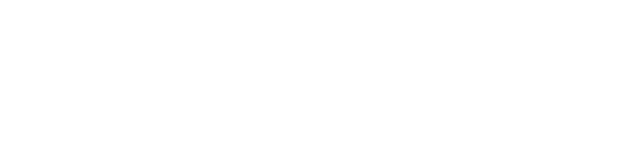
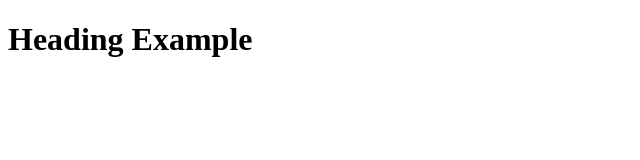
Before and after one commit to UbuntuJohn/wsd, a plain HTML site: page index.html in a window 1280 px wide. Shown: the whole page, without its empty margins (0-640 px from the left). Drawn offline with Linux system fonts and the light colour scheme.

Commit message:
Added a heading tag

```diff
--- a/index.html
+++ b/index.html
@@ -5,7 +5,7 @@
 		<meta charset="utf-8" />
 	</head>
 	<body>
-
+		<h1>Heading Example</h1>
 
 	</body>
 </html>
```
Lines whose indentation alone changed are shown as unchanged.
